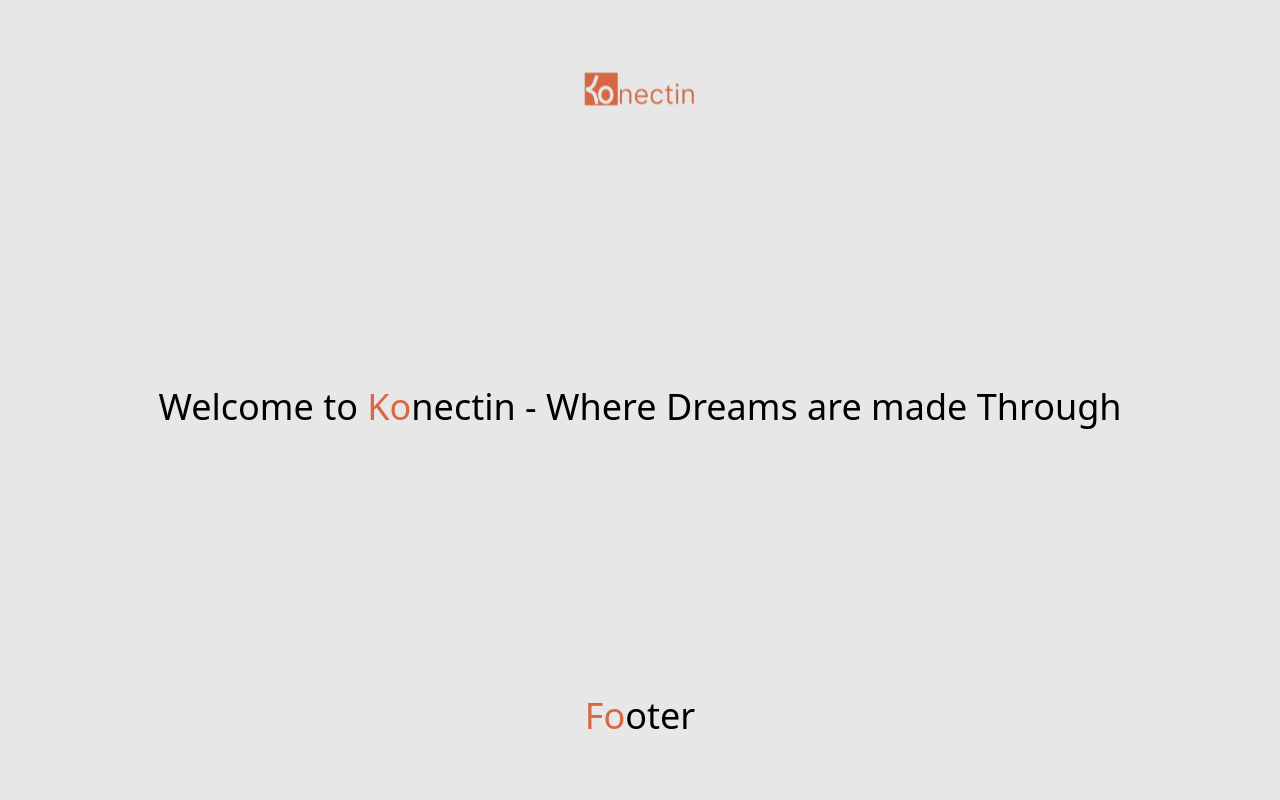
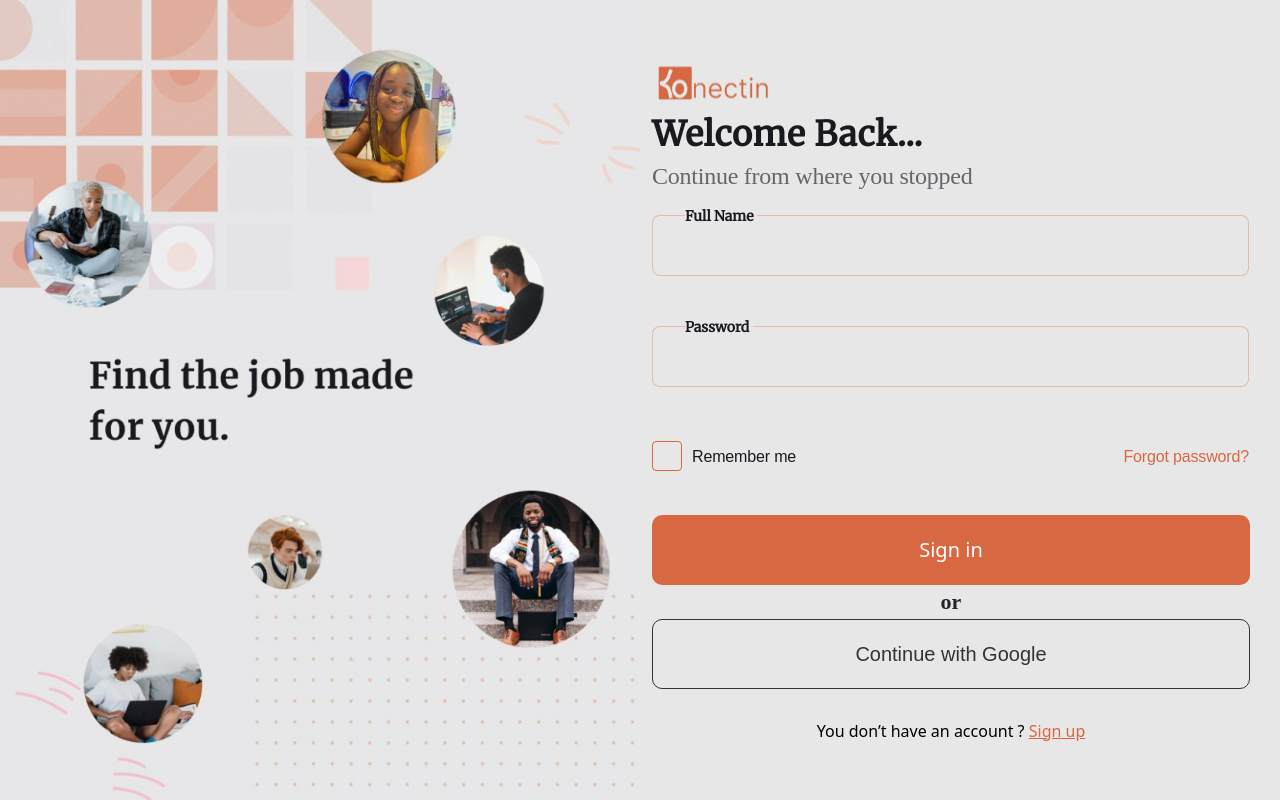
Before and after one commit to konnectintech/Konectin, a React (Vite) app: page / in a window 1280 px wide. Built offline with nearby package versions, Linux system fonts and the light colour scheme.

Commit message:
Account pages commit

```diff
--- a/index.html
+++ b/index.html
@@ -1,18 +1,27 @@
 <!DOCTYPE html>
 <html lang="en">
-
   <head>
     <meta charset="UTF-8" />
     <link rel="icon" type="image/png" href="/konectin.png" />
     <meta name="viewport" content="width=device-width, initial-scale=1.0" />
     <title>Konectin | Home</title>
-  <meta name="description"
-    content="Get matched easily with recruiters who see value in your experience amidst other great Career oppurtunities." />
+    <meta
+      name="description"
+      content="Get matched easily with recruiters who see value in your experience amidst other great Career oppurtunities."
+    />
+    <link
+      href="https://cdn.jsdelivr.net/npm/bootstrap@5.0.2/dist/css/bootstrap.min.css"
+      rel="stylesheet"
+      integrity="sha384-EVSTQN3/azprG1Anm3QDgpJLIm9Nao0Yz1ztcQTwFspd3yD65VohhpuuCOmLASjC"
+      crossorigin="anonymous"
+    />
+    <style>
+      @import url('https://fonts.googleapis.com/css2?family=Merriweather&display=swap');
+      </style>
   </head>
 
   <body>
     <div id="root"></div>
     <script type="module" src="/src/main.jsx"></script>
   </body>
-
 </html>
--- a/src/App.jsx
+++ b/src/App.jsx
@@ -4,10 +4,10 @@
 
 function App() {
   return (
-    <div className="bg-primaryBg app py-16">
-      <Header />
+    <div className="bg-primaryBg app">
+      {/* <Header /> */}
       <Main />
-      <Footer />
+      {/* <Footer /> */}
     </div>
   );
 }
--- a/src/index.css
+++ b/src/index.css
@@ -12,11 +12,186 @@
   }
 }
 
+
 /* Remove this when you start programming */
+
 .app {
+  width: 100%;
+  height: 110%;
+}
+.signin_wrapper{
+  width: 100%;
+  height: 100vh;
+}
+.acct-section{
   display: flex;
   flex-direction: column;
-  align-items: center;
   justify-content: center;
   height: 100vh;
 }
+
+
+/* Sign up Section */
+.bg-image{
+  background: url('./assets/images/signup_bg.jpeg') no-repeat;
+  width: 50%;
+  height: auto;
+  background-size: 80vh;
+  background-position: left;
+}
+.account-title{
+  width: 350px;
+  height: 45px;
+  font-family: 'Merriweather';
+  font-style: normal;
+  font-weight: 700;
+  font-size: 34px;
+  line-height: 132%;
+  letter-spacing: 0.02em;
+  color: #191A1F;
+}
+.sub-title{
+  width: 346px;
+height: 38px;
+font-family: 'Avenir';
+font-style: normal;
+font-weight: 500;
+font-size: 24px;
+line-height: 160%;
+letter-spacing: -0.01em;
+color: #66666A;
+margin-bottom: 20px;
+}
+label{
+  width: 72px;
+height: 22px;
+font-family: 'Merriweather';
+font-style: normal;
+font-weight: 700;
+font-size: 14px;
+line-height: 160%;
+position: absolute;
+margin-left: 33px;
+color: #191A1F;
+margin-top: -10px;
+background: #E7E7E8
+}
+.email_label{
+  width: 50px;
+}
+.password_label{
+  width: 68px;
+}
+.confirm_password_label{
+  width: 130px;
+}
+.form-controls{
+  height: 61px;
+width: 597px;
+top: 10px;
+bottom: 0%;
+border: 1px solid rgba(220, 121, 87, 0.4);
+outline: none;
+border-radius: 8px;
+padding: 23px 0px 23px 33px;background: #E7E7E8;
+margin-bottom: 50px;
+}
+.form-controls::placeholder{
+  font-family: 'Merriweather';
+font-style: normal;
+font-weight: 400;
+font-size: 18px;
+color: #8C8C8F;
+}
+.confirm_password{
+  margin-bottom: 22px;
+}
+.form-check{
+  display: flex;
+  align-items: center;
+  width: 597px;
+}
+.form-check-input{
+  height: 30px;
+width: 30px;
+background: #E7E7E8;
+border: 1px solid #D86842;
+border-radius: 6px;
+}
+.form-check-input:checked{
+  background: #D86842;
+  border: #D86842;
+}
+.form-check-label{
+  width: 459px;
+  font-family: 'Avenir';
+font-weight: 500;
+font-size: 16px;
+letter-spacing: -0.01em;
+color: #191A1F;
+}
+.form-check-label a{
+  color: #D86842;
+  text-decoration: underline;
+}
+
+/* Sign up Btn */
+
+.btn_wrapper{
+  margin-top: 42px;
+}
+
+.signup-btn{
+width: 598px;
+border-radius: 10px;
+height: 70px;
+color: white;
+background-color: #D86842;
+}
+.signup-btn:hover{
+  color: white;
+}
+.or_wrapper{
+  width: 598px;
+  margin: 3px 0px;
+}
+.or_wrapper p{
+  font-family: 'Montserrat';
+  font-weight: 600;
+  font-size: 22px;
+  line-height: 28px;
+}
+
+.google-btn{
+  width: 598px;
+  font-family: 'Avenir', sans-serif;
+border-radius: 10px;
+height: 70px;
+color: #343434;
+background-color: transparent;
+
+border: 1px solid #333;
+}
+.fpassword{
+  width: 557px;
+  font-family: 'Avenir', sans-serif;
+  margin-left: 10px;
+}
+.fpassword p a{
+  text-decoration: none;
+}
+.not_yet_a_member{
+  margin-top: 30px;
+  width: 598px;
+  text-align: center;
+}
+.not_yet_a_member p{
+  font-size: 16px;
+  font-weight: 500;
+  color: #000000;
+}
+.not_yet_a_member p a{
+  color: #D86842;
+  text-decoration: underline;
+}
+/* End of Sign up & In Page */
--- a/src/layouts/main/index.jsx
+++ b/src/layouts/main/index.jsx
@@ -1,10 +1,10 @@
+import Signup from "../../signup_pages/Signup";
+import Signin from "../../signup_pages/Signin";
 function Main() {
   return (
     <div>
-      <h1 className="text-4xl text-center">
-        Welcome to <font className="text-primaryBtn">Ko</font>nectin - Where
-        Dreams are made Through
-      </h1>
+      {/* <Signup /> */}
+      <Signin />
     </div>
   );
 }
--- /dev/null
+++ b/src/signup_pages/Signin.jsx
@@ -0,0 +1,69 @@
+import { konectinIcon } from "../assets";
+function Signin() {
+  return (
+    <div className="signin_wrapper">
+      <div className="container-fluid">
+      <div className="row">
+        <div className="col-md-6 bg-image">
+        </div>
+        <div className="col-md-6 acct-section">
+          <div className="header-content">
+            <img src={konectinIcon} />
+            <h2 className="account-title">Welcome Back...</h2>
+            <h4 className="sub-title">Continue from where you stopped</h4>
+          </div>
+          <form action="#">
+            <div>
+              <label>Full Name</label>
+              <input
+                type="text"
+
+                className="form-controls"
+              />
+            </div>
+            <div>
+              <label className="password_label">Password</label>
+              <input
+                type="password"
+
+                className="form-controls"
+              />
+            </div>
+            <div className="form-check">
+             <div>
+             <input
+                className="form-check-input"
+                type="checkbox"
+                value=""
+                id="flexCheckDefault"
+              />
+             </div>
+            <div>
+            <label className="form-check-label d-flex justify-content-between fpassword" for="flexCheckDefault">
+             <p> Remember me </p>
+             <p><a href="#">Forgot password?</a></p>
+              </label>
+            </div>
+            </div>
+          </form>
+          <div className="btn_wrapper">
+            <button className="btn btn-lg signup-btn">Sign in</button>
+          </div>
+          <div className="or_wrapper">
+            <p className="text-center">or</p>
+          </div>
+          <div className="btn_wrapper2">
+            <button className="btn btn-lg google-btn">Continue with Google</button>
+          </div>
+          <div className="not_yet_a_member">
+            <p>You don’t have an account ? <a href="#">Sign up</a></p>
+          </div>
+        </div>
+      </div>
+      </div>
+
+    </div>
+  );
+}
+
+export default Signin;
--- /dev/null
+++ b/src/signup_pages/Signup.jsx
@@ -0,0 +1,81 @@
+import { konectinIcon } from "../assets";
+function Signup() {
+  return (
+    <div>
+      <div className="container-fluid">
+      <div className="row">
+        <div className="col-md-6 bg-image">
+        </div>
+        <div className="col-md-6">
+          <div className="header-content">
+            <img src={konectinIcon} />
+            <h2 className="account-title">Create an Account</h2>
+            <h4 className="sub-title">Get started with us at konectin</h4>
+          </div>
+          <form action="#">
+            <div>
+              <label>Full Name</label>
+              <input
+                type="text"
+                placeholder="e.g John Dane John"
+                className="form-controls"
+              />
+            </div>
+            <div>
+              <label className="email_label">Email</label>
+              <input
+                type="text"
+                placeholder="e.g johndanejohn@gmail.com"
+                className="form-controls"
+              />
+            </div>
+            <div>
+              <label className="password_label">Password</label>
+              <input
+                type="password"
+                placeholder="Minimum of 8 Characters"
+                className="form-controls"
+              />
+            </div>
+            <div>
+              <label className="confirm_password_label">Confirm Password</label>
+              <input
+                type="password"
+                placeholder="Minimum of 8 Characters"
+                className="form-controls confirm_password"
+              />
+            </div>
+            <div className="form-check">
+             <div>
+             <input
+                className="form-check-input"
+                type="checkbox"
+                value=""
+                id="flexCheckDefault"
+              />
+             </div>
+            <div>
+            <label className="form-check-label" for="flexCheckDefault">
+              I agree to Konnectin <a href="#">TERMS OF SERVICE</a>  and <a href="#">PRIVACY POLICY</a>
+              </label>
+            </div>
+            </div>
+          </form>
+          <div className="btn_wrapper">
+            <button className="btn btn-lg signup-btn">Sign up</button>
+          </div>
+          <div className="or_wrapper">
+            <p className="text-center">or</p>
+          </div>
+          <div className="btn_wrapper2">
+            <button className="btn btn-lg google-btn">Continue with Google</button>
+          </div>
+        </div>
+      </div>
+      </div>
+
+    </div>
+  );
+}
+
+export default Signup;
```
Also changed, not shown: src/assets/images/signup_bg.jpeg (added). Lines whose indentation alone changed are shown as unchanged.
